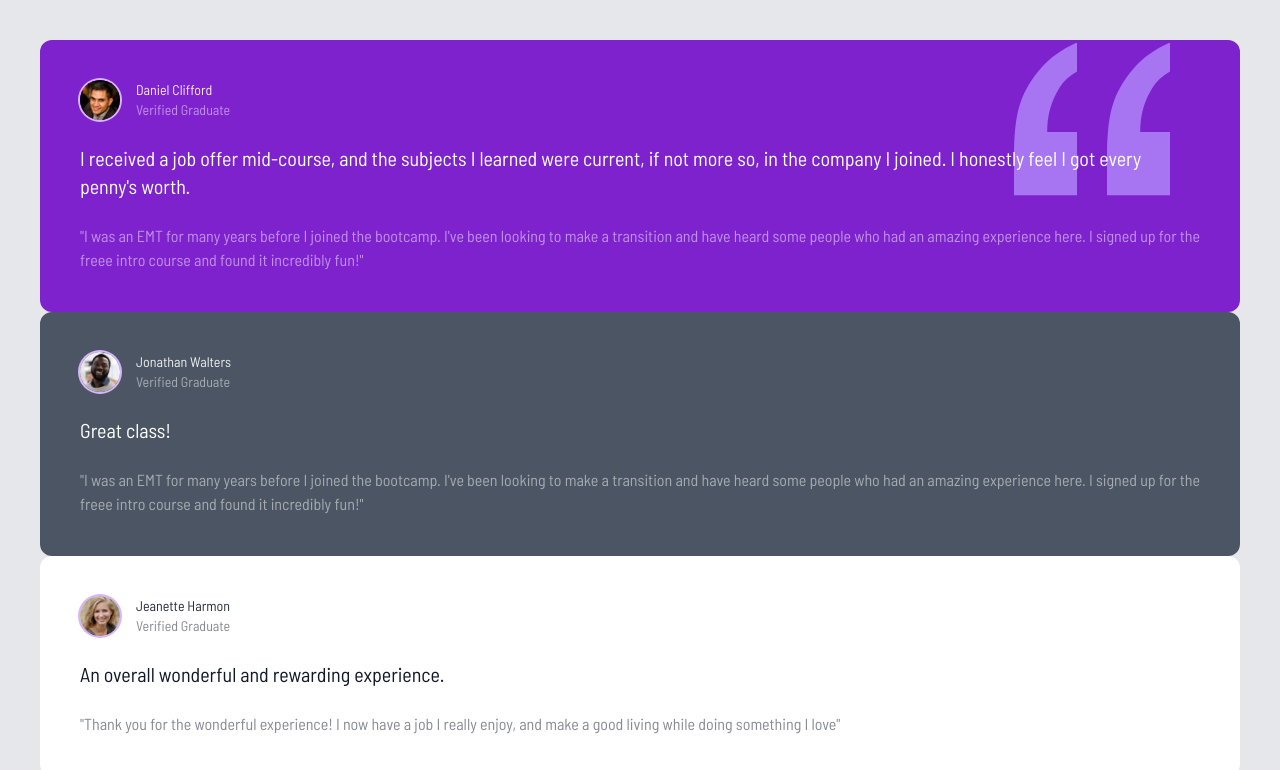
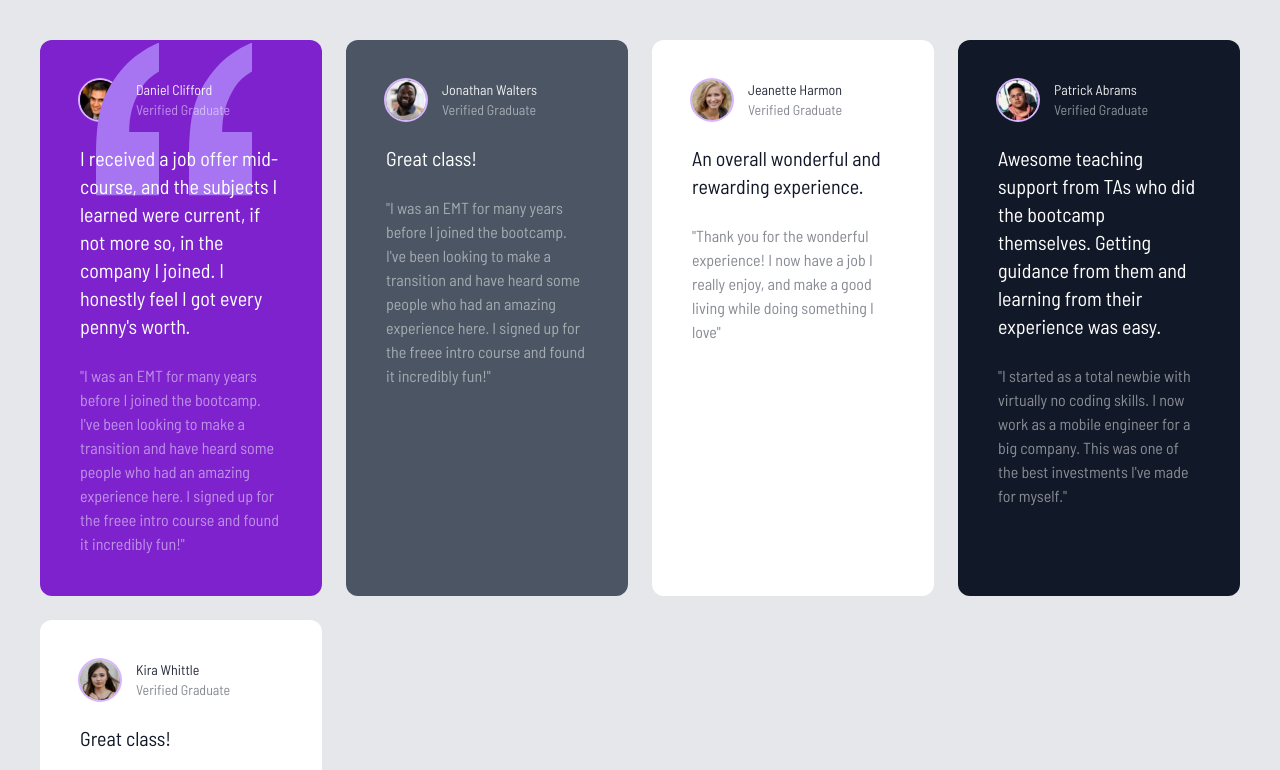
Before and after one commit to Dean92/testimonial-grid, a website: page index.html in a window 1280 px wide. Shown: the top 770 px of the page. Drawn offline with Linux system fonts and the light colour scheme.

Commit message:
start of adding grids.

```diff
--- a/index.html
+++ b/index.html
@@ -14,7 +14,7 @@
     <!-- Global Container -->
     <div class="container mx-auto max-w-7xl p-2 md:p-10">
       <!-- Grid Container -->
-      <div class="text-white">
+      <div class="grid gap-6 grid-cols-1 text-white md:grid-cols-4 md:grid-rows-2">
         <!-- Box 1 -->
         <div class="relative p-10 rounded-xl bg-purple-700">
           <!-- Quoters Image -->
```
Also changed, not shown: css/style.css.
